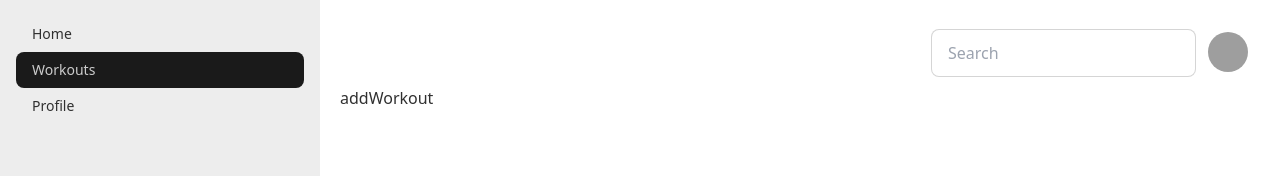
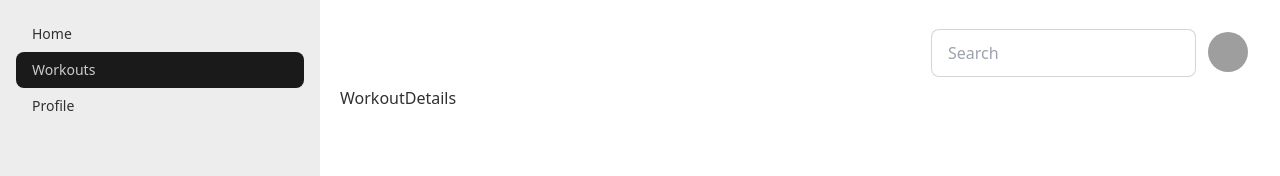
Before and after one commit to khaliltkhalil/strive, a React (Create React App) app: page /workouts/1 in a window 1280 px wide. Shown: the top 176 px of the page. Built offline with nearby package versions, Linux system fonts and the light colour scheme; grey boxes are pictures that could not be loaded.

Commit message:
create add WorkoutDetails component

```diff
--- a/src/components/Drawer.js
+++ b/src/components/Drawer.js
@@ -4,6 +4,7 @@ import { Switch, Route, NavLink } from "react-router-dom";
 import Home from "./Home";
 import Workouts from "./Workouts";
 import AddWorkout from "./AddWorkout";
+import WorkoutDetails from "./WorkoutDetails";
 
 function Drawer() {
   return (
@@ -41,7 +42,7 @@ function Drawer() {
             <Workouts />
           </Route>
           <Route exact path="/workouts/:id">
-            <AddWorkout />
+            <WorkoutDetails />
           </Route>
         </Switch>
       </div>
--- /dev/null
+++ b/src/components/WorkoutDetails.js
@@ -0,0 +1,8 @@
+import React from "react";
+import { useParams } from "react-router-dom";
+function WorkoutDetails() {
+  const { id } = useParams();
+  return <div>WorkoutDetails</div>;
+}
+
+export default WorkoutDetails;
```
